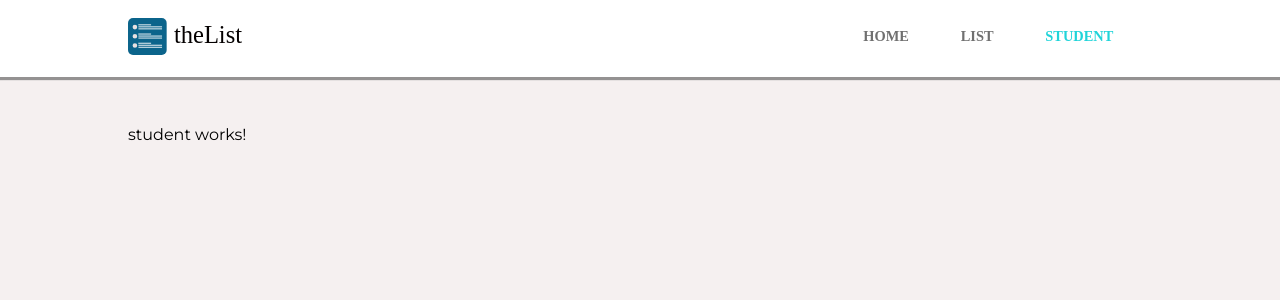
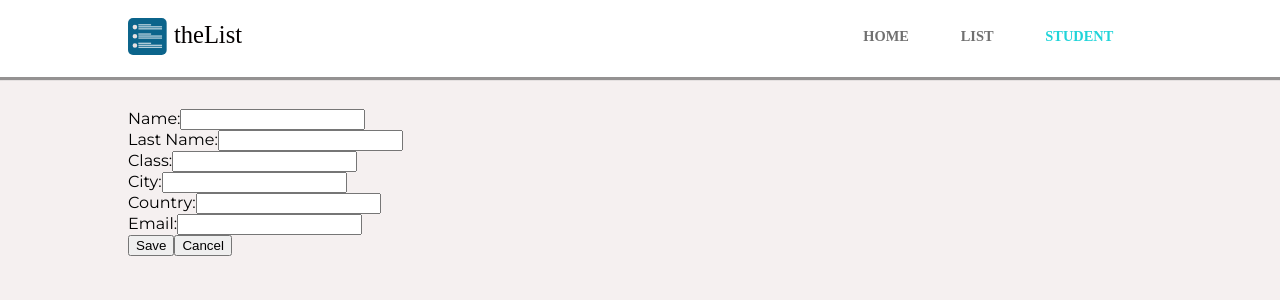
Before and after one commit to ivangil18/theList-app, an Angular app: page /student in a window 1280 px wide. Shown: the top 300 px of the page. Built offline with nearby package versions, Linux system fonts and the light colour scheme.

Commit message:
data service created and student component updated

```diff
--- a/src/app/app.component.ts
+++ b/src/app/app.component.ts
@@ -6,5 +6,5 @@ import { Component } from '@angular/core';
   styleUrls: ['./app.component.scss']
 })
 export class AppComponent {
-  title = 'theList';
+
 }
--- a/src/app/app.module.ts
+++ b/src/app/app.module.ts
@@ -1,5 +1,6 @@
 import { BrowserModule } from '@angular/platform-browser';
 import { NgModule } from '@angular/core';
+import { ReactiveFormsModule } from '@angular/forms';
 
 import { AppRoutingModule } from './app-routing.module';
 import { AppComponent } from './app.component';
@@ -22,7 +23,8 @@ import { DetailComponent } from './list/detail/detail.component';
   ],
   imports: [
     BrowserModule,
-    AppRoutingModule
+    AppRoutingModule,
+    ReactiveFormsModule
   ],
   providers: [],
   bootstrap: [AppComponent]
--- a/src/app/home/home.component.ts
+++ b/src/app/home/home.component.ts
@@ -1,4 +1,5 @@
-import { Component, OnInit } from '@angular/core';
+import { Component, OnInit, Input } from '@angular/core';
+import { StudentDataService } from '../shared/student-data.service';
 
 @Component({
   selector: 'app-home',
@@ -6,18 +7,19 @@ import { Component, OnInit } from '@angular/core';
   styleUrls: ['./home.component.scss']
 })
 export class HomeComponent implements OnInit {
-  totalStudents = 2;
-
+  totalStudents: number;
   studentsRegistered = false;
 
-  constructor() {}
+  constructor(private studentDataService: StudentDataService) {}
 
-  ngOnInit() {}
+  ngOnInit() {
+    this.onStudentAdded();
+  }
 
-  onAddStudent() {
-    this.totalStudents += 1;
-    this.studentsRegistered = true;
-    console.log(this.totalStudents);
-
+  onStudentAdded() {
+    this.totalStudents = this.studentDataService.getStudents().length;
+    if (this.totalStudents > 0) {
+      this.studentsRegistered = true;
+    }
   }
 }
--- /dev/null
+++ b/src/app/shared/student-data.service.ts
@@ -0,0 +1,25 @@
+import { Injectable } from '@angular/core';
+import { Student } from './student.model';
+import { Subject } from 'rxjs';
+
+@Injectable({
+  providedIn: 'root'
+})
+export class StudentDataService {
+  studentsChanged = new Subject<Student[]>();
+
+  students: Student[] = [];
+
+  constructor() {}
+
+  addStudent(student: Student) {
+    console.log(student);
+    this.students.push(student);
+    this.studentsChanged.next(this.students.slice());
+  }
+
+  getStudents() {
+    return this.students.slice();
+  }
+  countStudents() {}
+}
--- a/src/app/student/student.component.html
+++ b/src/app/student/student.component.html
@@ -1,3 +1,32 @@
-<p>
-  student works!
-</p>
+<div class="data">
+  <form [formGroup]="studentForm">
+    <div>
+      <label for="name">Name:</label>
+      <input type="text" formControlName="name" />
+    </div>
+    <div>
+      <label for="lastName">Last Name:</label>
+      <input type="text" formControlName="lastName" />
+    </div>
+    <div>
+      <label for="group">Class:</label>
+      <input type="text" formControlName="group" />
+    </div>
+    <div>
+      <label for="city">City:</label>
+      <input type="text" formControlName="city" />
+    </div>
+    <div>
+      <label for="country">Country:</label>
+      <input type="text" formControlName="country" />
+    </div>
+    <div>
+      <label for="email">Email:</label>
+      <input type="email" formControlName="email" />
+    </div>
+    <div>
+      <button type="button" (click)="onSave()">Save</button>
+      <button type="button" (click)="onSave()">Cancel</button>
+    </div>
+  </form>
+</div>
--- a/src/app/student/student.component.ts
+++ b/src/app/student/student.component.ts
@@ -1,4 +1,7 @@
-import { Component, OnInit } from '@angular/core';
+import { Component, OnInit, EventEmitter, Output } from '@angular/core';
+import { FormGroup, FormControl } from '@angular/forms';
+import { Student } from '../shared/student.model';
+import { StudentDataService } from '../shared/student-data.service';
 
 @Component({
   selector: 'app-student',
@@ -6,10 +9,26 @@ import { Component, OnInit } from '@angular/core';
   styleUrls: ['./student.component.scss']
 })
 export class StudentComponent implements OnInit {
+  studentForm: FormGroup;
 
-  constructor() { }
+  constructor(private studentDataService: StudentDataService) {}
 
   ngOnInit() {
+    this.initForm();
   }
 
+  private initForm() {
+    this.studentForm = new FormGroup({
+      name: new FormControl(),
+      lastName: new FormControl(),
+      group: new FormControl(),
+      city: new FormControl(),
+      country: new FormControl(),
+      email: new FormControl()
+    });
+  }
+
+  onSave() {
+    this.studentDataService.addStudent(this.studentForm.value);
+  }
 }
```
Also changed, not shown: src/app/shared/student.model.ts (added, +10 -0 lines).
